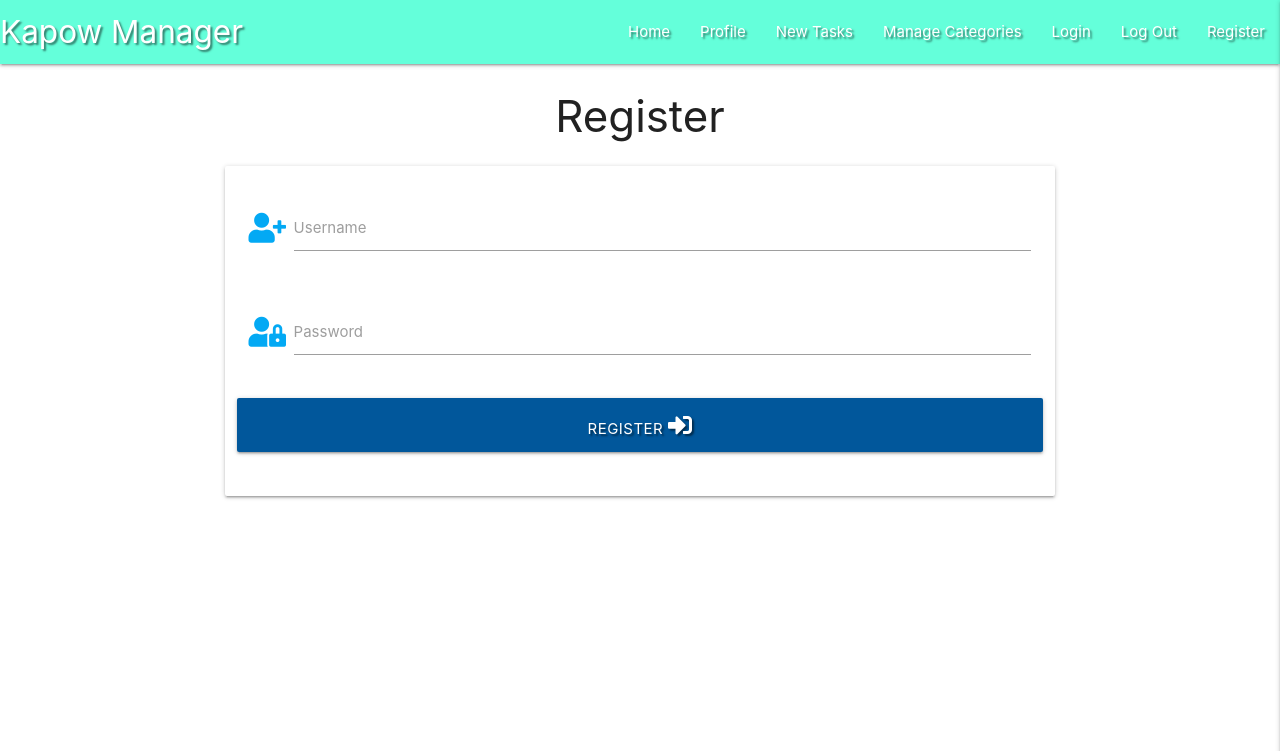
After one commit to dsteyn44/flask_mini-project, a Flask app: page /register in a window 1280 px wide. The commit adds this page. Shown: the top 751 px of the page. Run offline with Flask 2, Linux system fonts and the light colour scheme; some libraries are stand-ins or nearby versions.

Commit message:
Add Register template

```diff
--- a/app.py
+++ b/app.py
@@ -4,6 +4,7 @@ from flask import (
     redirect, request, session, url_for)
 from flask_pymongo import PyMongo
 from bson.objectid import ObjectId
+from werkzeug.security import generate_password_hash, check_password_hash
 if os.path.exists("env.py"):
     import env
 
@@ -23,6 +24,12 @@ def get_tasks():
     tasks = mongo.db.tasks.find()
     return render_template("tasks.html", tasks=tasks)
 
+# building the registration functionality
+@app.route("/register", methods=["GET", "POST"])
+def register():
+    return render_template("register.html")
+
+
 
 if __name__ == "__main__":
     app.run(host=os.environ.get("IP"),
--- a/templates/base.html
+++ b/templates/base.html
@@ -16,29 +16,29 @@
     <!--Top Navbar-->
     <nav class="nav-extend text-shadow teal accent-2">
         <div class="nav-wrapper">
-          <a href="{{ url_for('get_tasks')}}" class="brand-logo">Kapow Manager</a>
+          <a href="{{ url_for('get_tasks') }}" class="brand-logo">Kapow Manager</a>
           <a href="#" data-target="mobile-demo" class="sidenav-trigger right"><i class="fas fa fa-bars"></i></a>
           <ul class="right hide-on-med-and-down">
-            <li><a href="{{ url_for('get_tasks')}}">Home</a></li>
+            <li><a href="{{ url_for('get_tasks') }}">Home</a></li>
             <li><a href="">Profile</a></li>
             <li><a href="">New Tasks</a></li>
             <li><a href="">Manage Categories</a></li>
             <li><a href="">Login</a></li>
             <li><a href="">Log Out</a></li>
-            <li><a href="">Register</a></li>
+            <li><a href="{{ url_for('register') }}">Register</a></li><!--copy/paste the URL link and update with the function from app.py-->
           </ul>
         </div>
       </nav>
     <!--Side bar-->
       <ul class="sidenav" id="mobile-demo">
             <li><h4 class="center-align light-blue-text text-darken-4">Task Manager</h4></li>
-            <li><a href="{{ url_for('get_tasks')}}">Home</a></li>
+            <li><a href="{{ url_for('get_tasks') }}">Home</a></li>
             <li><a href="">Profile</a></li>
             <li><a href="">New Tasks</a></li>
             <li><a href="">Manage Categories</a></li>
             <li><a href="">Login</a></li>
             <li><a href="">Log Out</a></li>
-            <li><a href="">Register</a></li>
+            <li><a href="{{ url_for('register') }}">Register</a></li>
           </ul>
       </ul>
 
--- /dev/null
+++ b/templates/register.html
@@ -0,0 +1,37 @@
+{% extends "base.html" %}
+<!--I add the extention from base.html -->
+{% block content %}
+
+<h3 class="center-align">Register</h3>
+
+<div class="row">
+    <form class="col s12 m8 offset-m2" method="POST" action="{ url_for('register') }}">
+        <!--Change the div to form-->
+        <div class="card-panel ">
+            <div class="row">
+                <div class="input-field col s12">
+                    <!--Add a field for Username from Materialize. Note size of col to 12-->
+                    <i class="fas fa-user-plus prefix light-blue-text text darken-4"></i>
+                    <input id="username" name="username" type="text" class="validate">
+                    <label for="username">Username</label>
+                </div>
+            </div>
+            <!--Password field-->
+            <div class="row">
+                <div class="input-field col s12">
+                    <i class="fas fa-user-lock prefix light-blue-text text darken-4"></i>
+                    <input id="password" name="password" type="password" class="validate">
+                    <label for="password">Password</label>
+                </div>
+            </div>
+            <!--Submit button-->
+            <div class="row">
+                <button type="submit" class="col s12 btn-large light-blue darken-4 text-shadow">
+                    Register <i class="fas fa-sign-in-alt"></i>
+                </button>
+            </div>
+        </div>
+    </form>
+</div>
+
+{% endblock %}
```
